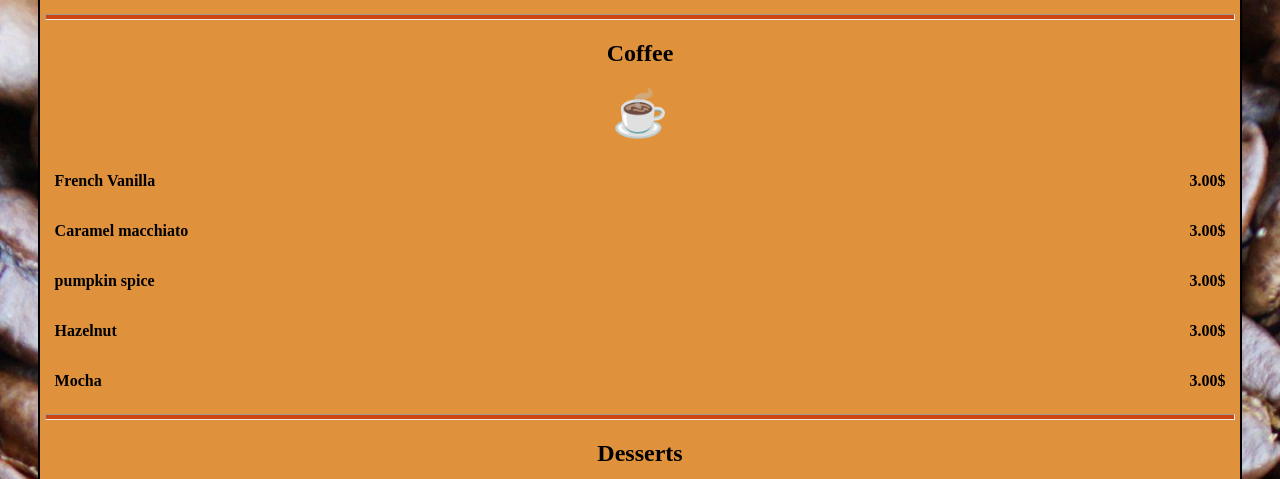
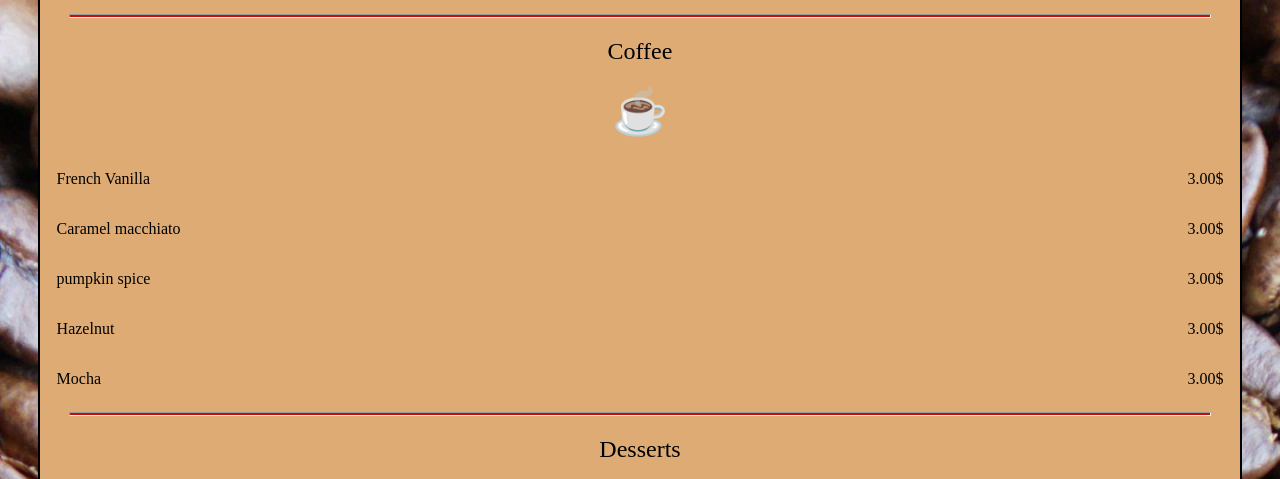
Before and after one commit to Rumesh36/Cafee, a plain HTML site: page index.html in a window 1280 px wide. Shown: the part 160-639 px from the top of the page. Drawn offline with Linux system fonts and the light colour scheme.

Commit message:
added colors

```diff
--- a/style.css
+++ b/style.css
@@ -1,5 +1,7 @@
 *{
-    font-family:roboto slaps;
+        font-family: "Bebas Neue";
+        font-weight: 450;
+        font-style: normal;
 }
 body{
     background-image: url(4k2.jpg);
@@ -11,7 +13,7 @@ body{
     padding-bottom: 50px;
 }
 .main {
-    background-color:rgb(224, 145, 59);
+    background-color:rgb(222, 171, 116);
     width: 95%;
     height: 1000px;
     text-align: center;
@@ -19,23 +21,25 @@ body{
 
 }
 hr{
-   width: 99%;
-   height: 4px;
-   background-color: rgb(209, 68, 18);
-    color: rgb(143, 10, 10);
+   width: 95%;
+   height: 2px;
+   background-color: rgb(197, 14, 14);
+
+
 }
 .symbol1{
     text-align: center;
+    font-weight: 900;
 }
 
 #right{
     text-align:right;
-    padding-right: 15px;
+    padding-right: 17px;
 
 }
 #left{
     text-align: left;
-    padding-left: 15px;
+    padding-left: 17px;
 
 }
 footer{
```
